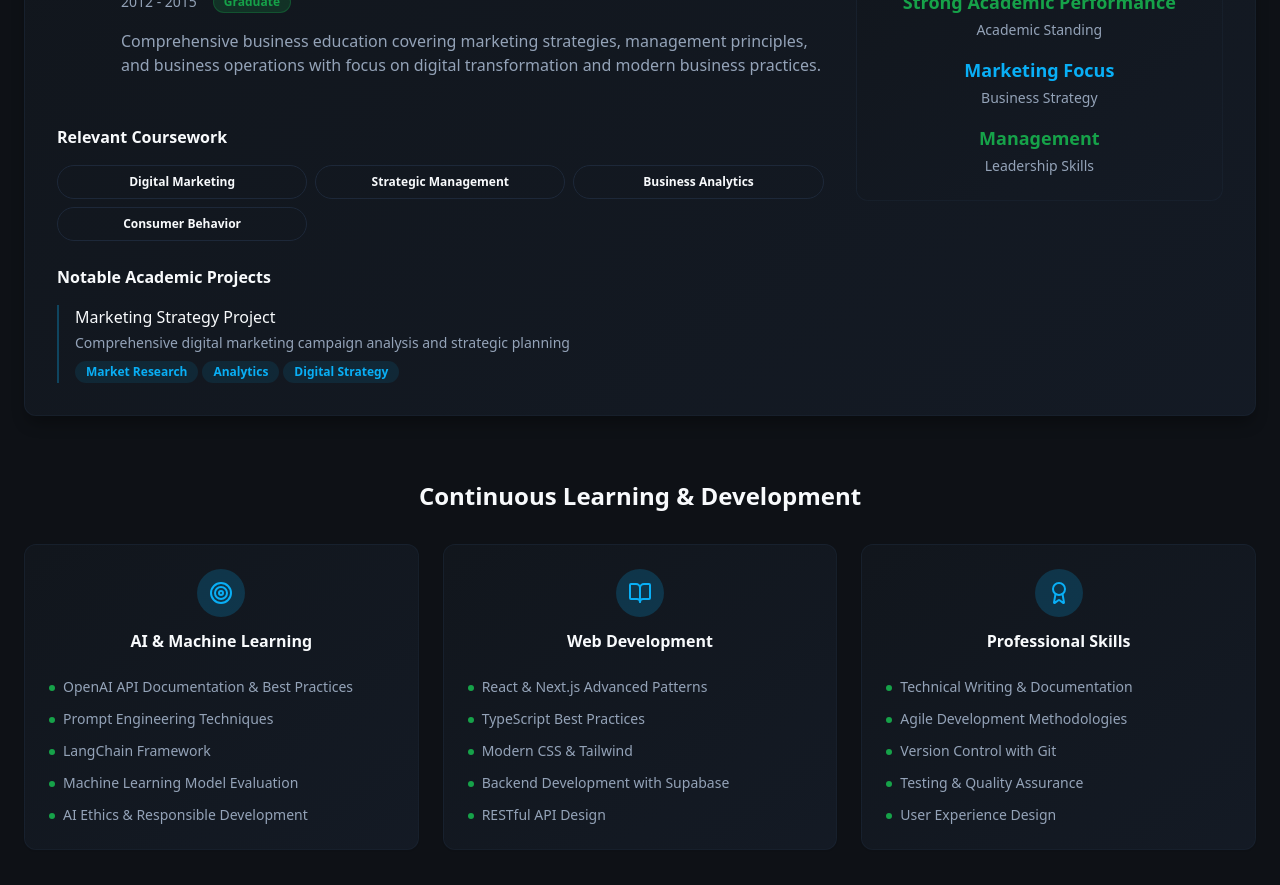
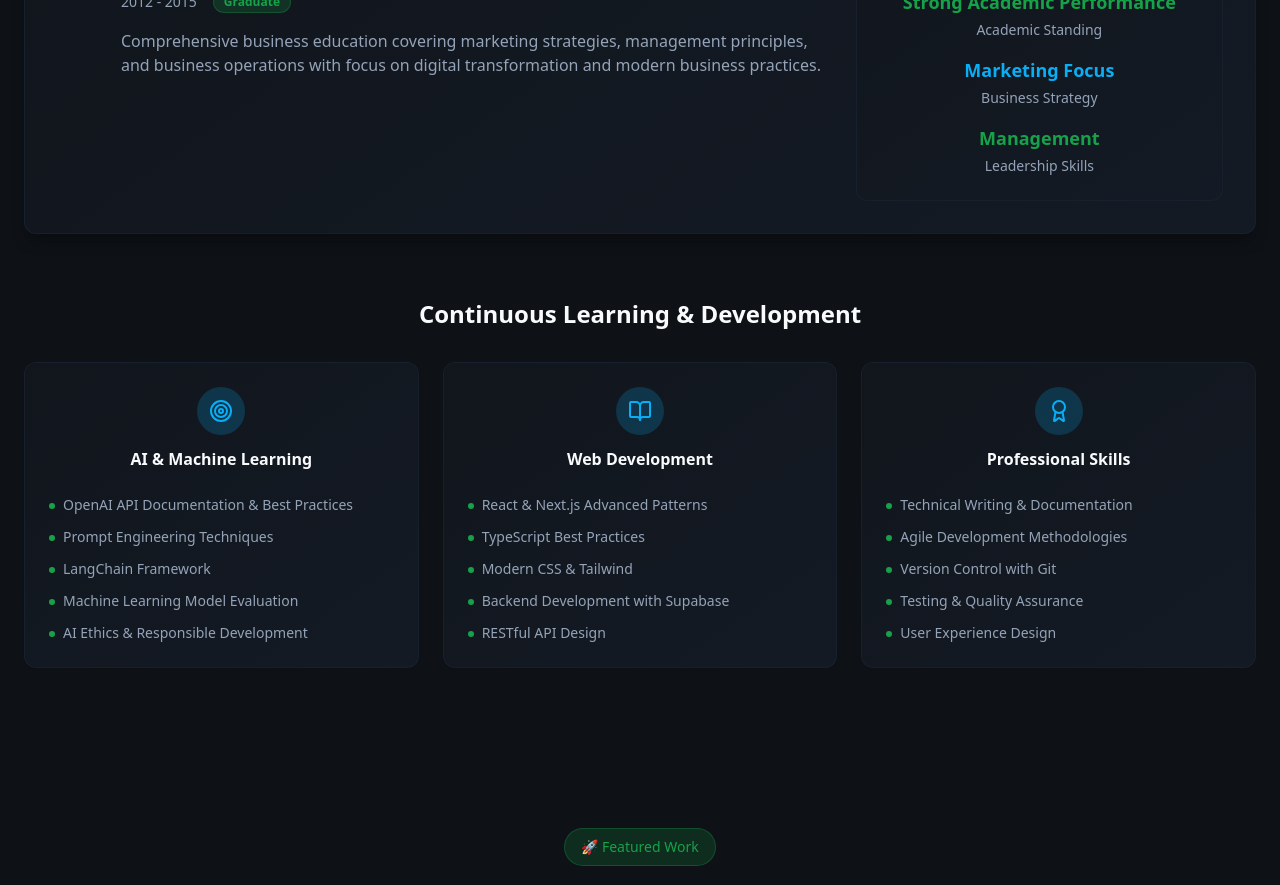
Before and after one commit to Mercynow21/portfolio-polish-pad, a React (Vite) app: page / in a window 1280 px wide. Shown: the part 5660-6545 px from the top of the page. Built offline with nearby package versions, Linux system fonts and the light colour scheme.

Commit message:
Remove coursework and projects

```diff
--- a/src/components/Education.tsx
+++ b/src/components/Education.tsx
@@ -11,20 +11,7 @@ const Education = () => {
       period: "2012 - 2015",
       status: "Graduate",
       gpa: "Strong Academic Performance",
-      description: "Comprehensive business education covering marketing strategies, management principles, and business operations with focus on digital transformation and modern business practices.",
-      relevantCourses: [
-        "Digital Marketing",
-        "Strategic Management",
-        "Business Analytics",
-        "Consumer Behavior"
-      ],
-      projects: [
-        {
-          name: "Marketing Strategy Project",
-          description: "Comprehensive digital marketing campaign analysis and strategic planning",
-          tech: ["Market Research", "Analytics", "Digital Strategy"]
-        }
-      ]
+      description: "Comprehensive business education covering marketing strategies, management principles, and business operations with focus on digital transformation and modern business practices."
     }
   ];
 
@@ -108,36 +95,6 @@ const Education = () => {
                       <p className="text-muted-foreground mb-6">{edu.description}</p>
                     </div>
                   </div>
-
-                  {/* Relevant Coursework */}
-                  <div className="mb-6">
-                    <h4 className="font-semibold text-foreground mb-4">Relevant Coursework</h4>
-                    <div className="grid grid-cols-2 md:grid-cols-3 gap-2">
-                      {edu.relevantCourses.map((course) => (
-                        <Badge key={course} variant="outline" className="justify-center py-2">
-                          {course}
-                        </Badge>
-                      ))}
-                    </div>
-                  </div>
-
-                  {/* Academic Projects */}
-                  <div>
-                    <h4 className="font-semibold text-foreground mb-4">Notable Academic Projects</h4>
-                    {edu.projects.map((project, i) => (
-                      <div key={i} className="border-l-2 border-primary/30 pl-4 mb-4 last:mb-0">
-                        <h5 className="font-medium text-foreground mb-1">{project.name}</h5>
-                        <p className="text-muted-foreground text-sm mb-2">{project.description}</p>
-                        <div className="flex flex-wrap gap-1">
-                          {project.tech.map((tech) => (
-                            <Badge key={tech} variant="secondary" className="text-xs bg-primary/10 text-primary">
-                              {tech}
-                            </Badge>
-                          ))}
-                        </div>
-                      </div>
-                    ))}
-                  </div>
                 </div>
 
                 {/* Academic Highlights */}
```
